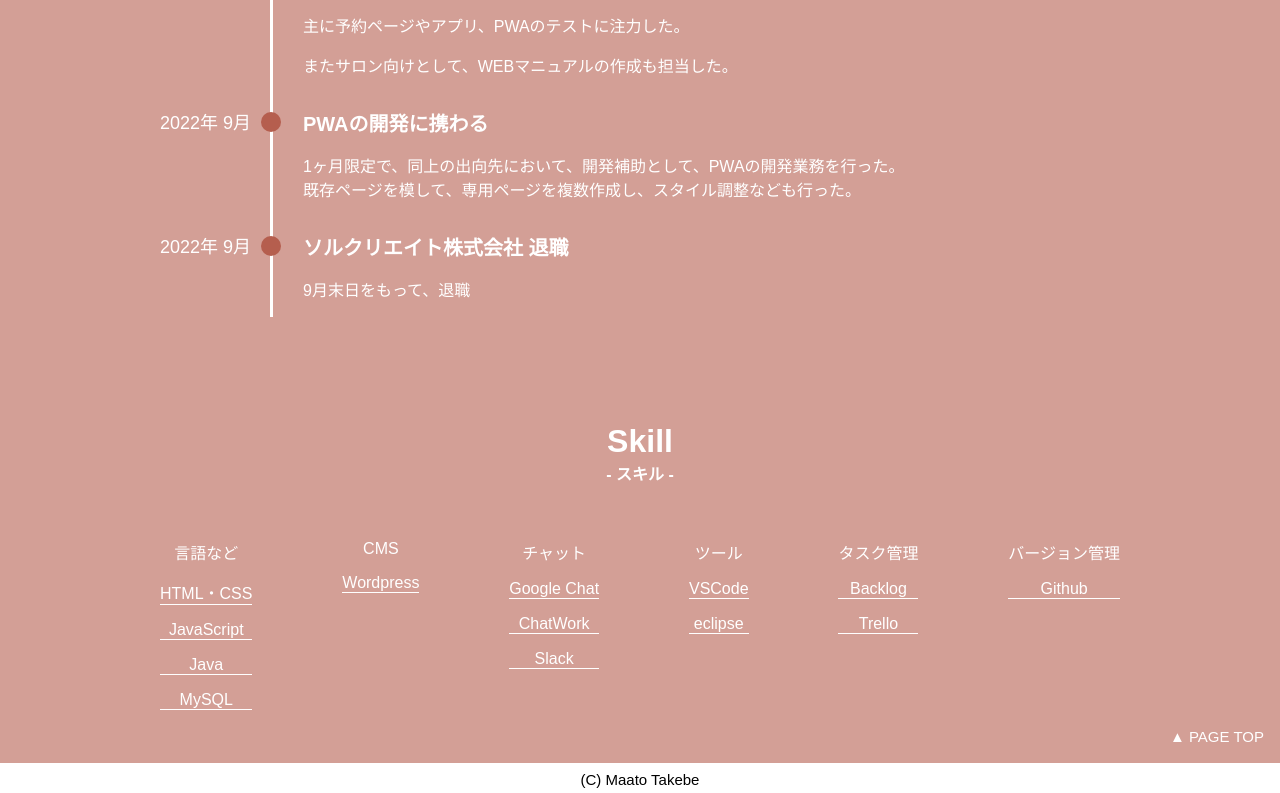
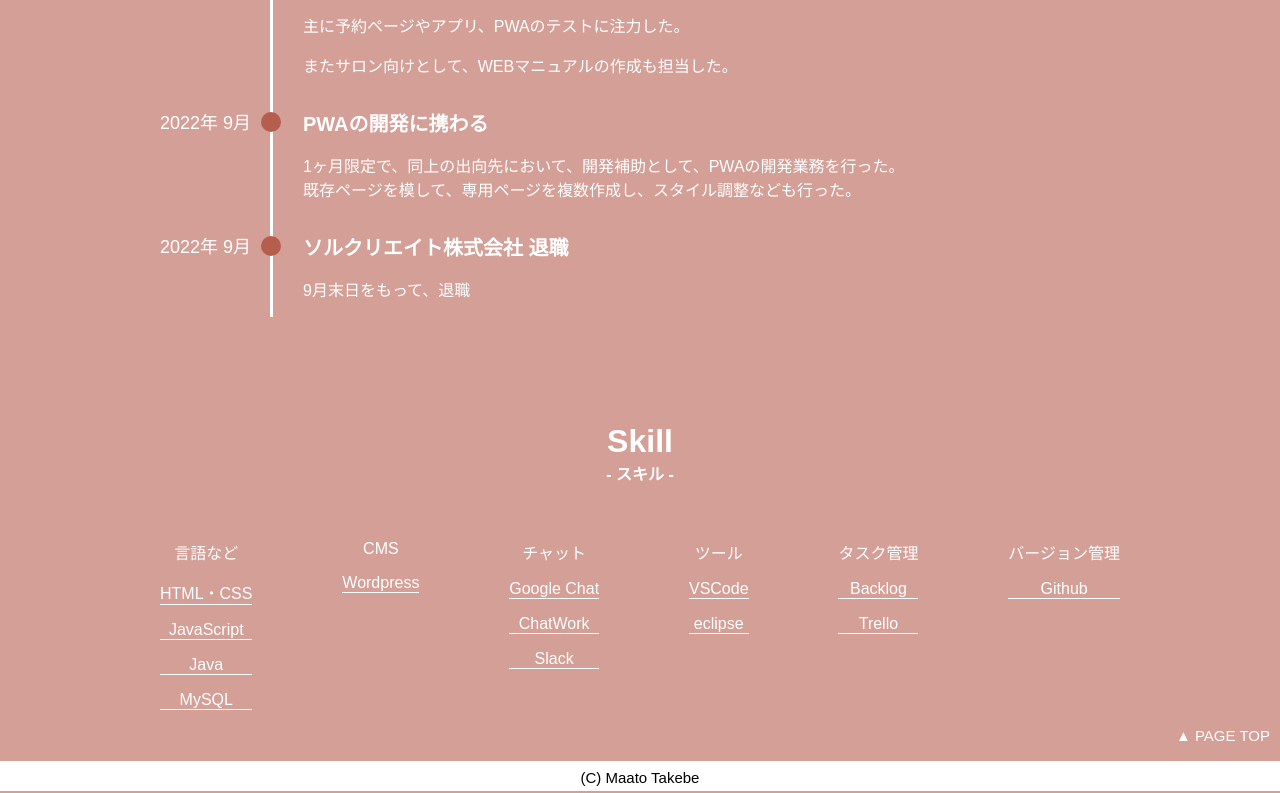
Before and after one commit to Takebe-Maato/Takebe-Maato, a plain HTML site: page index.html in a window 1280 px wide. Shown: the part 2406-3199 px from the top of the page. Drawn offline with nearby package versions, Linux system fonts and the light colour scheme.

Commit message:
再修正

```diff
--- a/css/main.css
+++ b/css/main.css
@@ -326,7 +326,8 @@ nav a {
   color: white;
   line-height: 0;
   font-size: 15px;
-  margin: 10px;
+  /* margin: 10px; */
+  padding: 10px;
 }
 
 .pagetop {
```
